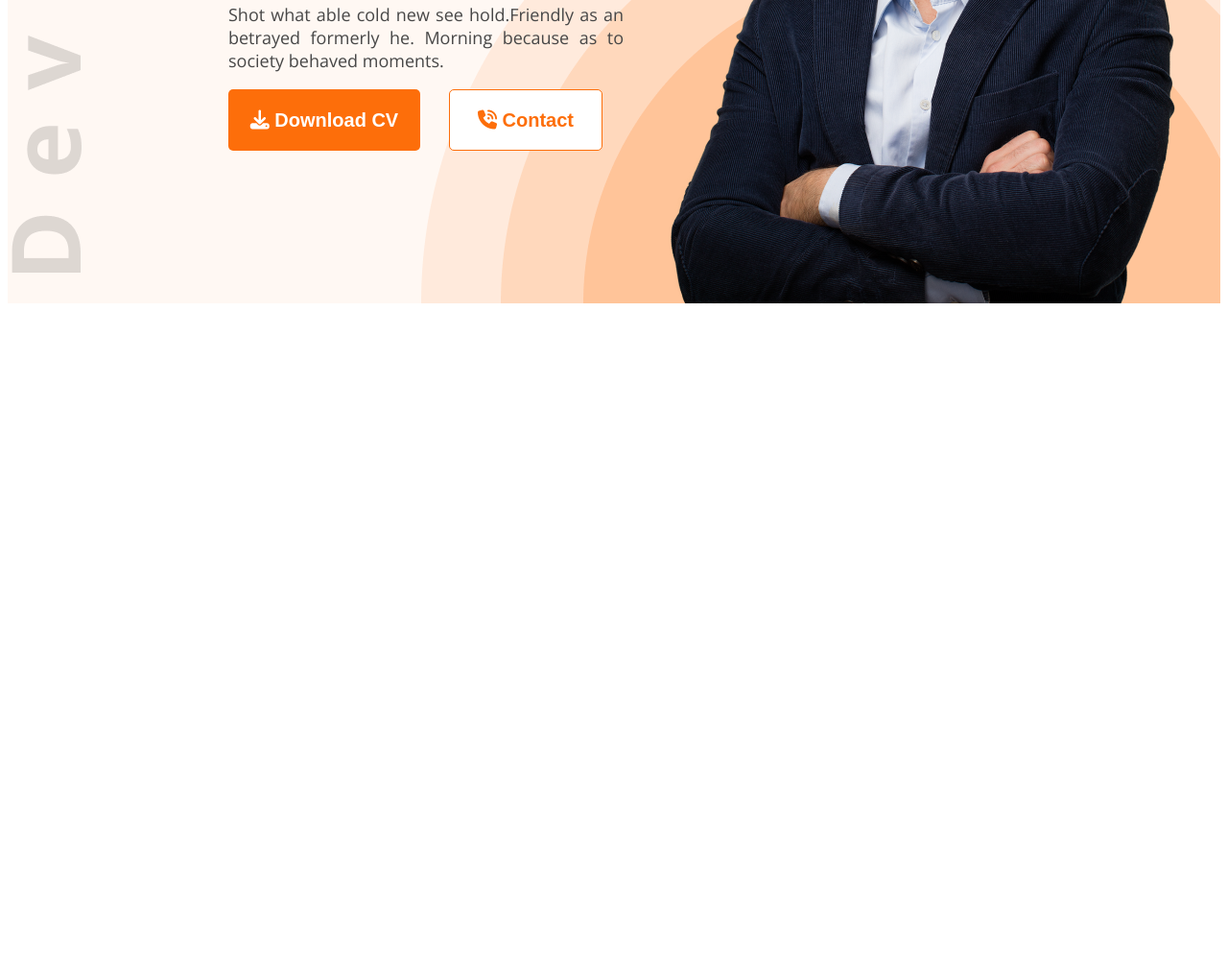
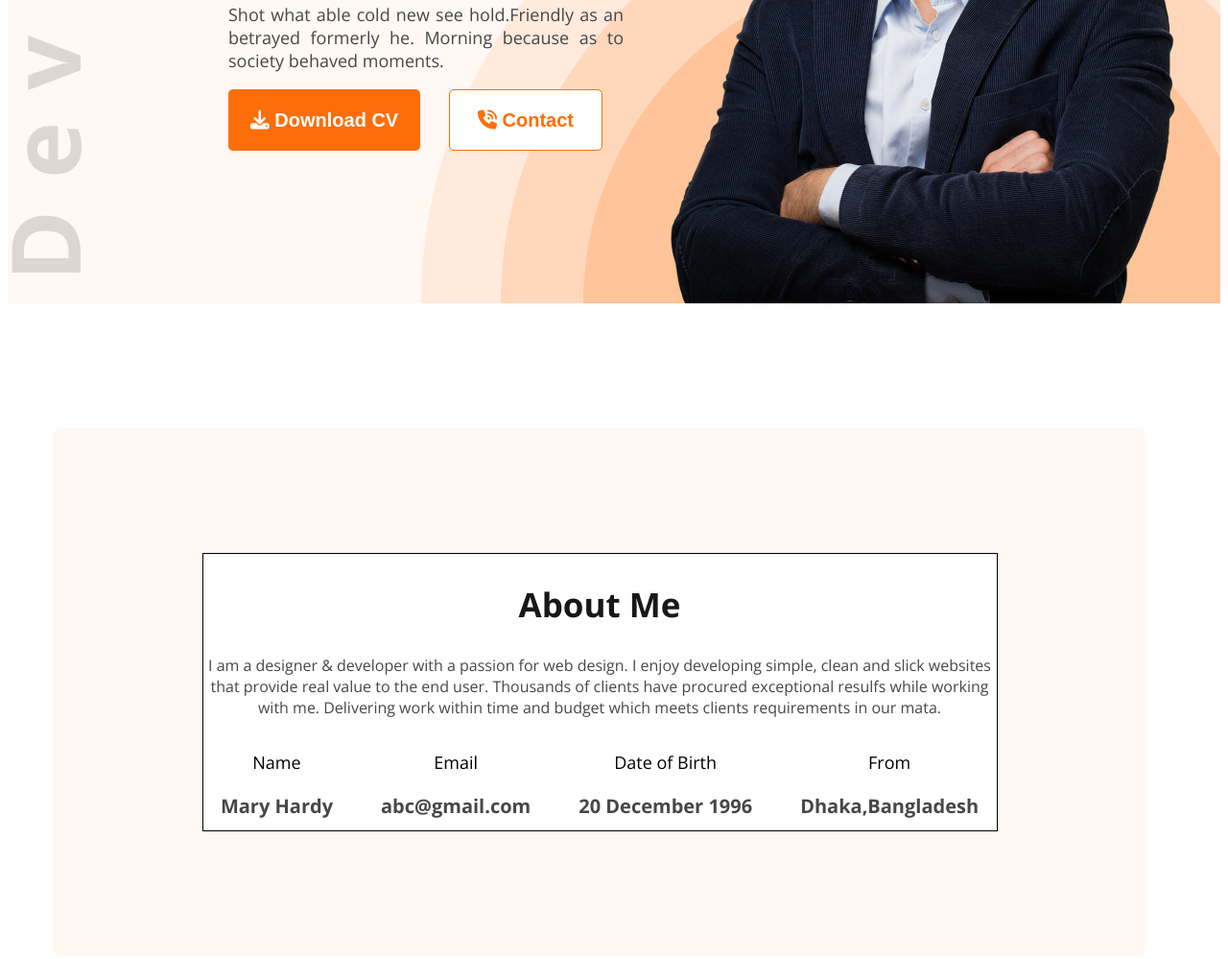
Before and after one commit to Riad-Zz/Ph_protfolio-website, a plain HTML site: page index.html in a window 1280 px wide. Shown: the part 519-1518 px from the top of the page at 96% size. Before the commit the page ends 843 px from the top, so only its background shows below. Drawn offline with nearby package versions, Linux system fonts and the light colour scheme.

Commit message:
about dev section done

```diff
--- a/index.html
+++ b/index.html
@@ -43,9 +43,34 @@
         </section>
 
     </header>
-    <body>
-
-    </body>
+    <main class="body">
+        <section class="about-developer">
+            <div class="about-container bg-color">
+                <div class="dev-information">
+                    <h2 class="title dark-1">About Me</h2>
+                    <p class="description-Am dark-2">I am a designer & developer with a passion for web design. I enjoy developing simple, clean and slick websites that provide real value to the end user. Thousands of clients have procured exceptional resulfs while working with me. Delivering work within time and budget which meets clients requirements in our mata.</p>
+                    <div class="other-info">
+                        <div class="">
+                        <p class="name">Name</p>
+                        <p class="dark-2 ans">Mary Hardy</p>
+                    </div>
+                    <div class="E-mail">
+                        <p class="name">Email</p>
+                        <p class="dark-2 ans">abc@gmail.com</p>
+                    </div>
+                    <div class="birth">
+                        <p class="name">Date of Birth </p>
+                        <p class="dark-2 ans">20 December 1996</p>
+                    </div>
+                    <div class="location">
+                        <p class="name">From</p>
+                        <p class="dark-2 ans">Dhaka,Bangladesh</p>
+                    </div>
+                    </div>
+                </div>
+            </div>
+        </section>
+    </main>
     <footer>
 
     </footer>
--- a/styles/style.css
+++ b/styles/style.css
@@ -154,3 +154,46 @@ header{
     display: flex;
     gap: 30px;
 }
+
+/*Body Section*/
+main{
+    max-width: 1170px;
+    margin: 0 auto;
+}
+
+.about-container{
+    height: 550px;
+    width: 1140px;
+    border-radius: 10px;
+    margin-top: 130px;
+    display: flex;
+    justify-content: center;
+    align-items: center;
+
+}
+.dev-information{
+    width: 827px;
+    height: 288px;
+    border: 1px solid black;
+    background-color: #FFFFFF;
+    text-align: center;
+}
+
+.other-info{
+    display: flex;
+    justify-content: center;
+    gap: 50px;
+}
+
+.title{
+    font-size: 35px;
+    font-weight: bold;
+}
+
+.name{
+    font-size: 18px;
+}
+.ans{
+    font-size: 20px;
+    font-weight: bold;
+}
```
